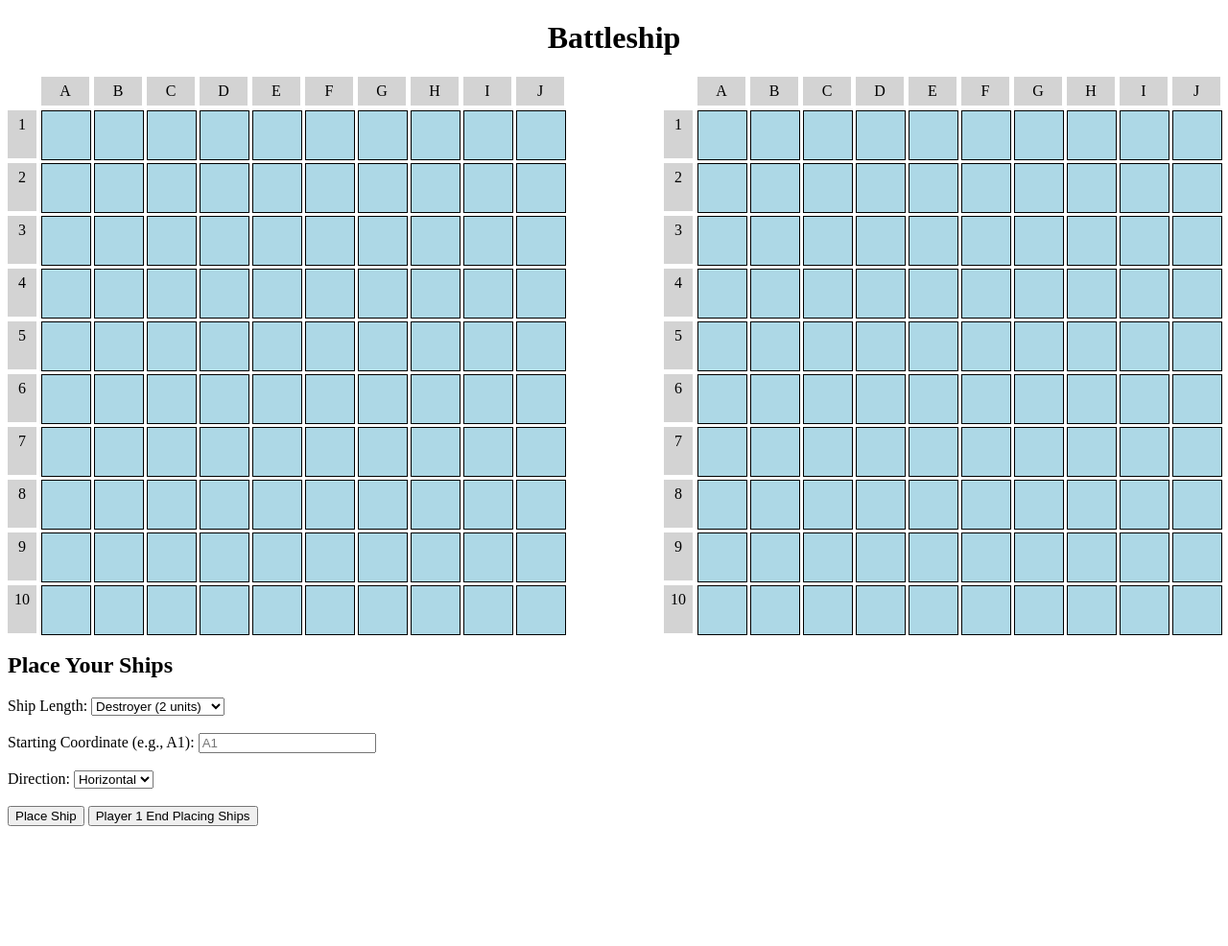
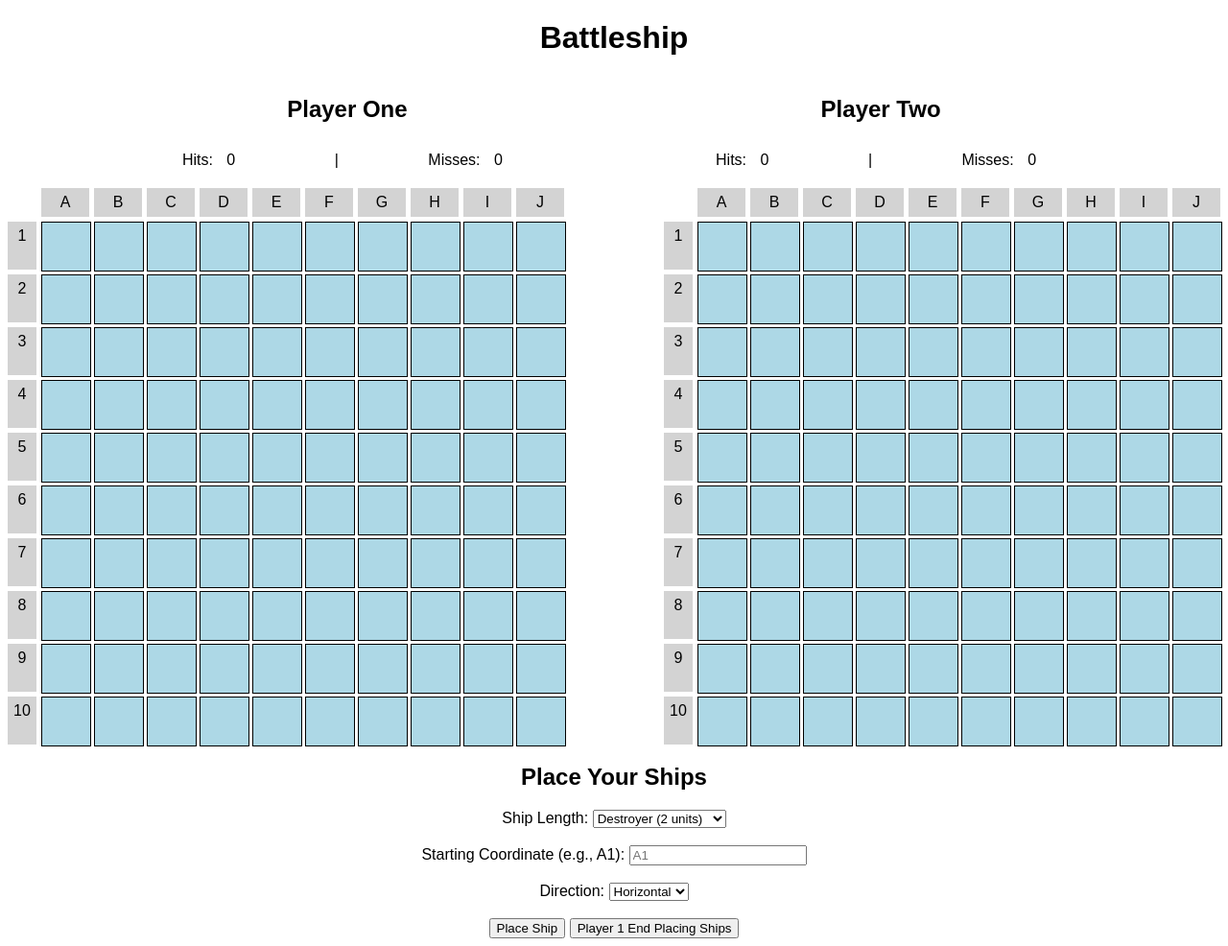
Before and after one commit to Christoper-Harvey/EECS-581-project-1, a Flask app: page / in a window 1280 px wide. Shown: the whole page at 96% size. Before the commit the page ends 861 px from the top, so only its background shows below. Run offline with Flask 3, Linux system fonts and the light colour scheme.

Commit message:
Shots tally

```diff
--- a/static/css/styles.css
+++ b/static/css/styles.css
@@ -38,6 +38,41 @@
     line-height: 30px;
 }
 
+body {
+    font-family: Arial, sans-serif;
+    text-align: center;
+}
+
+.container {
+    display: flex;
+    justify-content: space-between;
+    align-items: center;
+    margin: 20px auto;
+    width: 80%; /* Adjust width to fit within the page */
+}
+
+.header {
+    flex-basis: 100%;
+    margin-bottom: 20px;
+}
+
+.player {
+    flex-basis: 45%;
+    display: flex;
+    flex-direction: column;
+    align-items: center;
+}
+
+.hits-misses {
+    margin-top: 10px;
+    display: flex;
+    justify-content: space-between;
+    width: 80%;
+}
+
+.hits-misses span {
+    margin: 0 10px;
+}
 
 #fireworksCanvas {
     display: none; /* Hide the canvas initially */
--- a/static/js/game.js
+++ b/static/js/game.js
@@ -6,6 +6,11 @@ document.addEventListener("DOMContentLoaded", function () {
 
     let isAttackPhase = false;
     let p2PlaceShips = false;
+
+    let p1hits = 0;
+    let p1miss = 0;
+    let p2hits = 0;
+    let p2miss = 0;
 
     const boards = [
         document.getElementById("p1opponent"),
@@ -190,6 +195,8 @@ document.addEventListener("DOMContentLoaded", function () {
                             // Check if the cell has already been hit
                             if (!event.target.classList.contains('hit') && !event.target.classList.contains('miss')) {
                                 hasFired = true;
+				p1hits++;
+				document.getElementById('p1-hits').innerText = p1hits;
                                 canonFire.play();
                                 setTimeout(() => {
 
@@ -207,6 +214,8 @@ document.addEventListener("DOMContentLoaded", function () {
                                 canonFire.play();
                                 setTimeout(() => {
                                     event.target.classList.add("miss");
+				    p1miss++;
+				    document.getElementById('p1-miss').innerText = p1miss;
                                     playRandomMissSound();
                                     playMissAnimation(event.target);
                                 }, 1500);
@@ -218,6 +227,8 @@ document.addEventListener("DOMContentLoaded", function () {
                         // Check if the cell has already been hit
                         if (!event.target.classList.contains('hit') && !event.target.classList.contains('miss')) {
                             hasFired = true;
+			    p2hits++;
+			    document.getElementById('p2-hits').innerText = p2hits;
                             canonFire.play();
                             setTimeout(() => {
                                 event.target.classList.add("hit");
@@ -231,6 +242,8 @@ document.addEventListener("DOMContentLoaded", function () {
                         // Check if the cell has already been missed
                         if (!event.target.classList.contains('miss') && !event.target.classList.contains('hit')) {
                             hasFired = true;
+			    p2miss++;
+			    document.getElementById('p2-miss').innerText = p2miss;
                             canonFire.play();
                             setTimeout(() => {
                                 event.target.classList.add("miss");
--- a/templates/index.html
+++ b/templates/index.html
@@ -7,7 +7,28 @@
     <link rel="stylesheet" href="/static/css/styles.css">
 </head>
 <body>
-    <h1 style='text-align: center;'>Battleship</h1>
+    <div class="header">
+        <h1>Battleship</h1>
+    </div>
+
+    <div class="container">
+        <div class="player">
+            <h2>Player One</h2>
+            <div class="hits-misses">
+                <span>Hits: <span id="p1-hits">0</span></span> |
+                <span>Misses: <span id="p1-miss">0</span></span>
+            </div>
+        </div>
+
+        <div class="player">
+            <h2>Player Two</h2>
+            <div class="hits-misses">
+                <span>Hits: <span id="p2-hits">0</span></span> |
+                <span>Misses: <span id="p2-miss">0</span></span>
+            </div>
+        </div>
+    </div>
+
 
     <!-- Board for placing ships and attacking -->
     <div class="board-wrapper" id="p1-wrapper">
```
Also changed, not shown: 3 other files.
